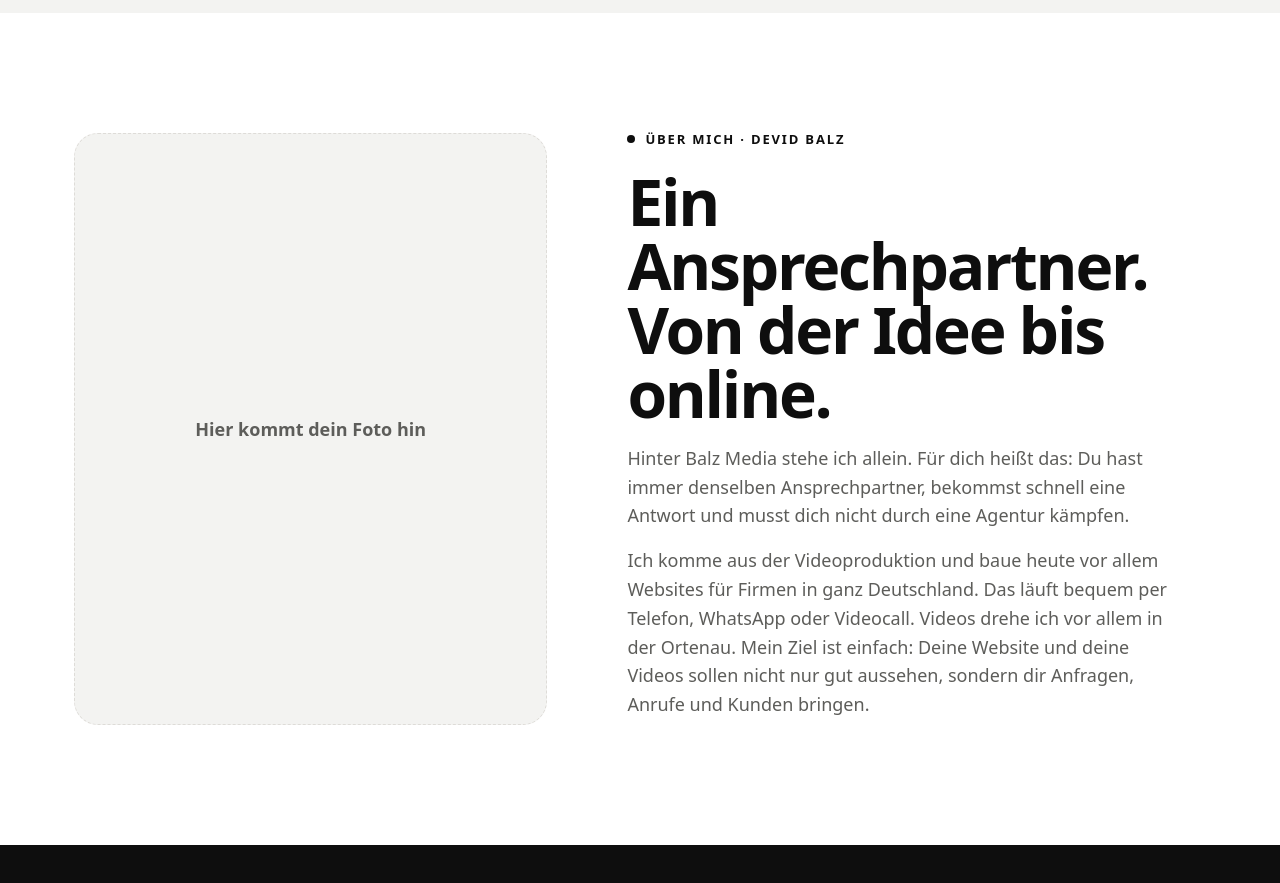
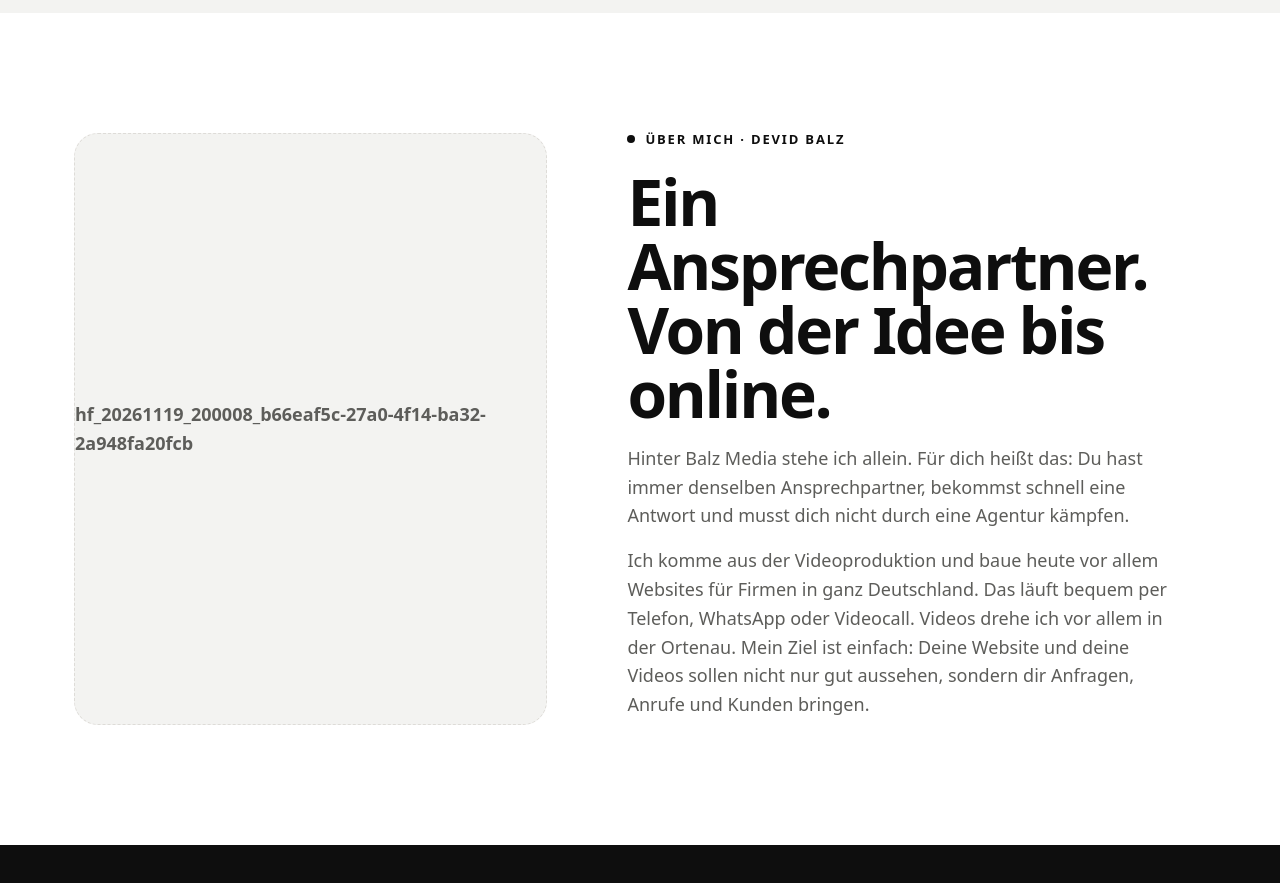
Before and after one commit to devidbalz-droid/balz-media.de, a plain HTML site: page index.html in a window 1280 px wide. Shown: the part 2740-3623 px from the top of the page. Drawn offline with Linux system fonts and the light colour scheme.

Commit message:
Update index.html

```diff
--- a/index.html
+++ b/index.html
@@ -85,7 +85,7 @@
 
 <section id="ueber-mich">
   <div class="wrap about">
-    <div class="portrait reveal">Hier kommt dein Foto hin</div>
+    <div class="portrait reveal">hf_20261119_200008_b66eaf5c-27a0-4f14-ba32-2a948fa20fcb</div>
     <div class="reveal">
       <span class="kicker">Über mich · Devid Balz</span>
       <h2>Ein Ansprechpartner. Von der Idee bis online.</h2>
```
